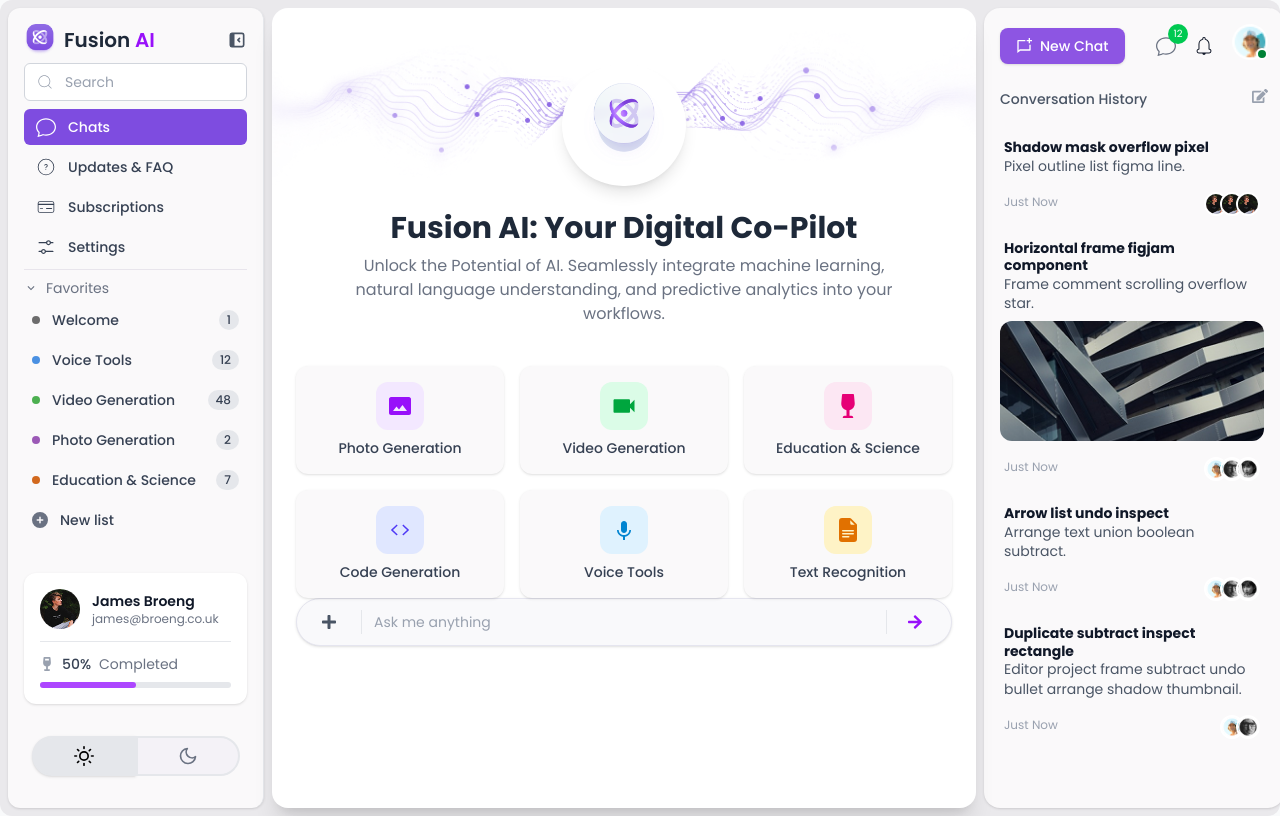
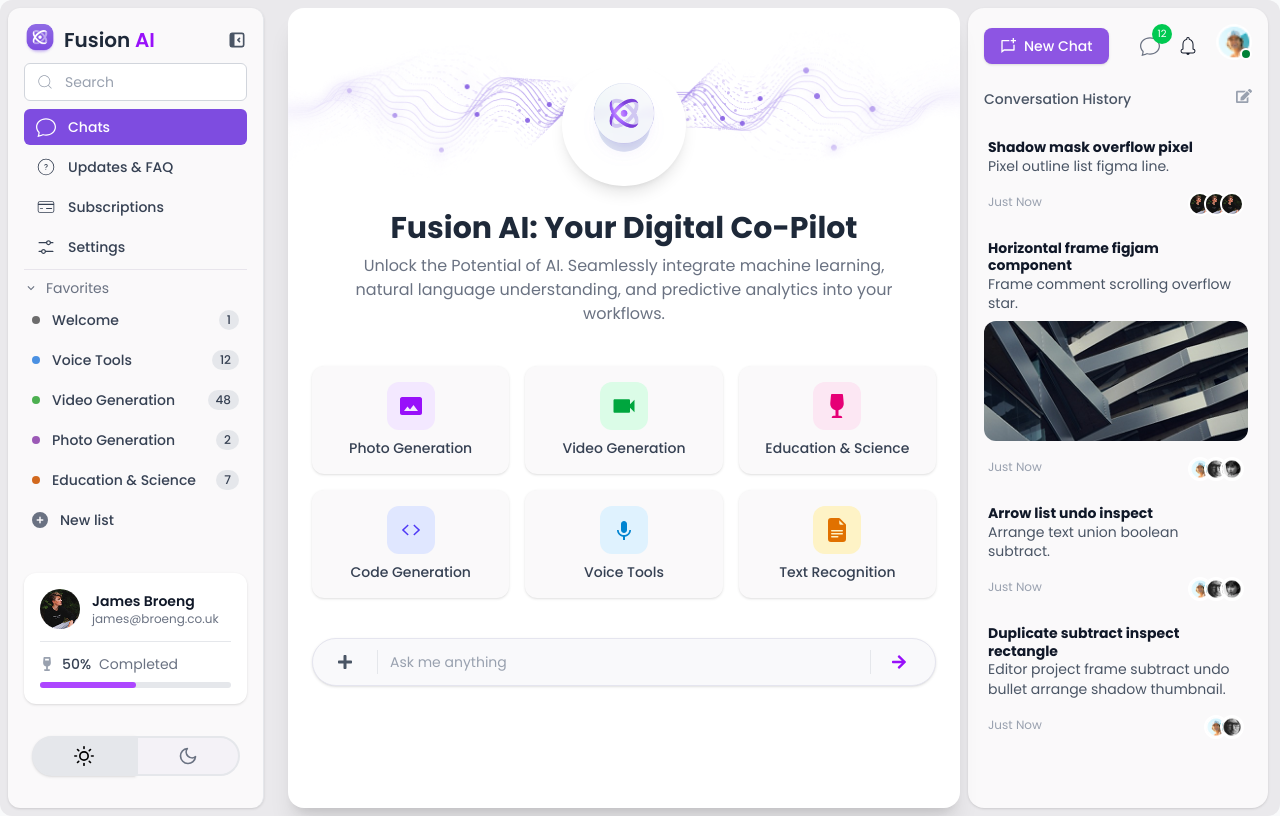
Before and after one commit to adnanfrd/barry-ai, a Next.js app: page /dashboard in a window 1280 px wide. Built offline with nearby package versions, Linux system fonts and the light colour scheme.

Commit message:
updated code

```diff
--- a/src/app/dashboard/layout.tsx
+++ b/src/app/dashboard/layout.tsx
@@ -24,7 +24,7 @@ export default function RootLayout({
       <body className={`${poppins.className} bg-[#f9fafb] text-gray-900 dark:bg-[#1f1f1f] dark:text-white`}>
         <div className="flex min-h-screen px-2 py-2 rounded-xl bg-[#eae9ec] dark:bg-[#2c2c2e] w-full">
             <Dashboard  />
-          <main className="flex-1 px-2 w-full">{children}</main>
+          <main className="flex-1 px-6 w-full">{children}</main>
         </div>
       </body>
     </html>
--- a/src/components/dashboard/Chat.tsx
+++ b/src/components/dashboard/Chat.tsx
@@ -11,9 +11,8 @@ import PromptInput from "../subcomponents/PromptInput";
 
 export default function ChatsPage() {
   return (
-    <div className="grid grid-cols-1 md:grid-cols-[1fr_280px] gap-2">
-      <div className="bg-white dark:bg-[#1a1a1a] rounded-2xl p-6 relative shadow-xl">
-          {" "}
+    <div className="grid grid-cols-1 md:grid-cols-[1fr_280px] gap-2 h-screen">
+      <div className="bg-white dark:bg-[#1a1a1a] rounded-2xl p-6 relative shadow-xl overflow-y-auto [&::-webkit-scrollbar]:hidden [-ms-overflow-style:'none'] [scrollbar-width:'none'] flex flex-col">
         <div className="absolute top-0 left-0 right-0 py-18 h-48 rounded-t-2xl overflow-hidden z-0">
           <Image
             src="/art work.png"
@@ -22,7 +21,8 @@ export default function ChatsPage() {
             className="object-cover"
           />
         </div>
-          <div className="relative z-10  mt-8 text-center">
+
+        <div className="relative z-10 mt-8 text-center">
           <div className="flex justify-center">
             <div className="bg-white dark:bg-[#2a2a2a] p-3 rounded-full shadow-lg flex justify-center items-center">
               <Image src="/image.png" alt="Logo" width={100} height={100} />
@@ -37,7 +37,8 @@ export default function ChatsPage() {
             workflows.
           </p>
         </div>
-          {/* Icons with colored backgrounds and matching icon colors */}
+
+        {/* Tools Section */}
         <div className="grid grid-cols-3 gap-4 mt-10 relative z-10">
           {[
             {
@@ -72,7 +73,9 @@ export default function ChatsPage() {
             },
             {
               label: "Text Recognition",
-                icon: <BsFillFileEarmarkTextFill className="text-amber-600" />,
+              icon: (
+                <BsFillFileEarmarkTextFill className="text-amber-600" />
+              ),
               bg: "bg-amber-100 dark:bg-amber-900/40",
               href: "/dashboard",
             },
@@ -88,8 +91,10 @@ export default function ChatsPage() {
           ))}
         </div>
 
-
+        {/* Sticky Prompt Input */}
+        <div className="sticky bottom-0 bg-white dark:bg-[#1a1a1a] pt-4 z-20 mt-6">
           <PromptInput />
+        </div>
       </div>
 
       <div>
```
Lines whose indentation alone changed are shown as unchanged.
